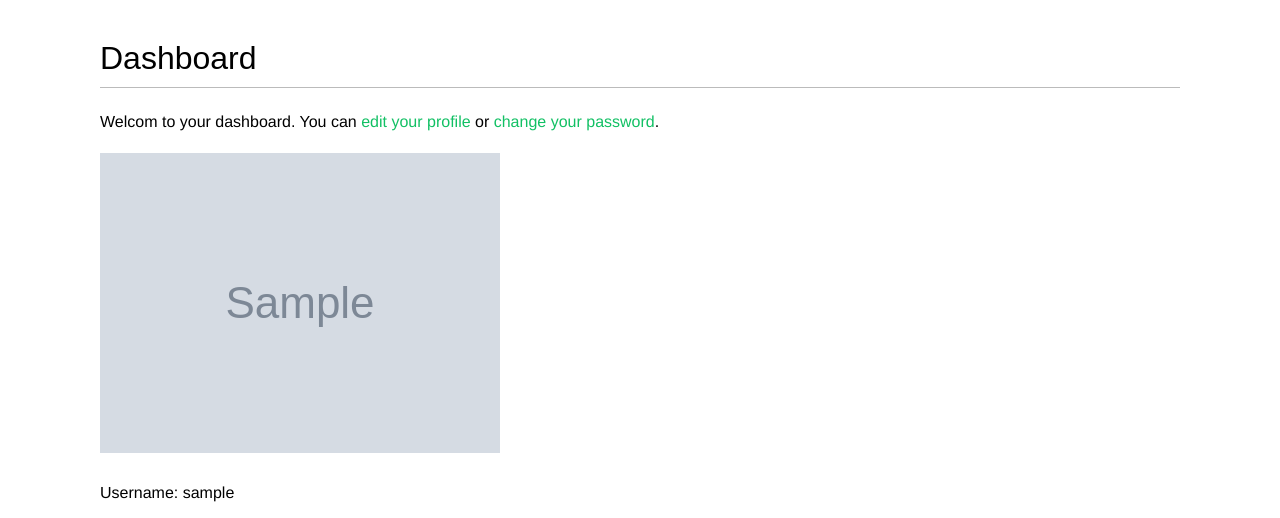
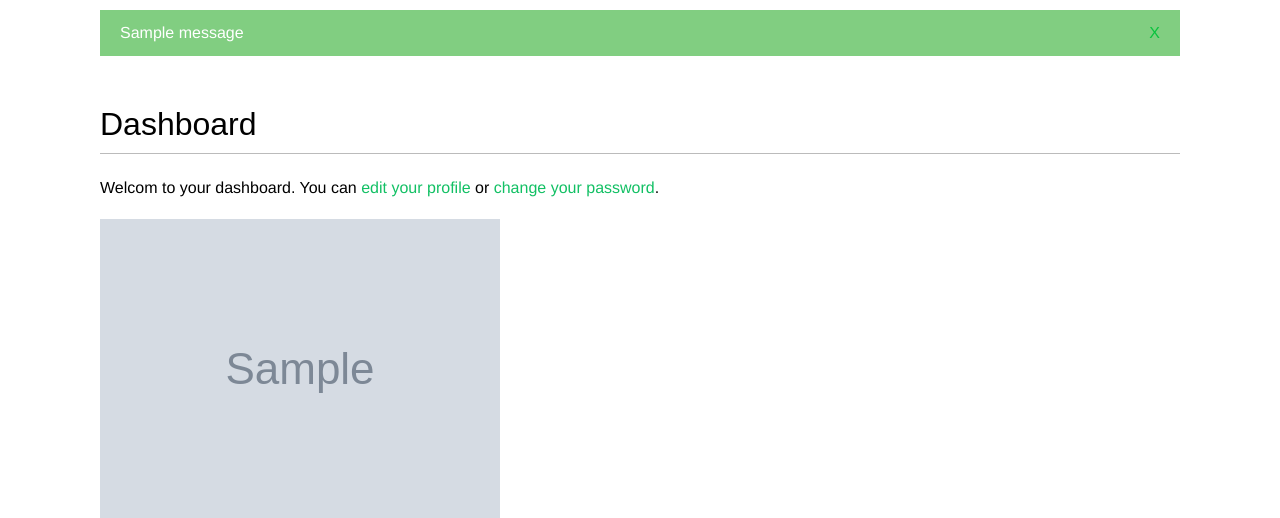
Before and after one commit to mohandgnibi/Django5_By_Example, a Django app: page /account/ in a window 1280 px wide. Shown: the part 48-566 px from the top of the page. Run offline with Django 5.2, Linux system fonts and the light colour scheme; a user stored in the database is signed in; tables that the repository leaves empty hold one stand-in row (values such as "Sample post"); grey boxes marked "Sample" are stand-in pictures; one stand-in notice (Sample message) is shown; some web fonts are replaced.

Commit message:
Chapter05 <Using the messages framework>

```diff
--- a/Social_Website/account/templates/base.html
+++ b/Social_Website/account/templates/base.html
@@ -33,9 +33,22 @@
         {% endif %}
       </span>
     </div>
+
+    {% if messages %}
+    <ul class="messages">
+      {% for message in messages %}
+        <li class="{{ message.tags }}">
+          {{ message|safe }}
+          <a href="#" class="close">X</a>
+        </li>
+      {% endfor %}
+    </ul>
+    {% endif %}
+
     <div id="content">
       {% block content %}
       {% endblock content %}
     </div>
+
   </body>
 </html>
--- a/Social_Website/account/views.py
+++ b/Social_Website/account/views.py
@@ -2,6 +2,7 @@ from django.contrib.auth import authenticate, login
 from django.contrib.auth.decorators import login_required
 from django.http import HttpResponse
 from django.shortcuts import render
+from django.contrib import messages
 
 from .forms import LoginForm, UserRegistrationForm, UserEditForm, ProfileEditForm
 from .models import Profile
@@ -63,6 +64,9 @@ def edit(request):
         if user_form.is_valid() and profile_form.is_valid():
             user_form.save()
             profile_form.save()
+            messages.success(request, 'Profile updated succefully')
+        else:
+            messages.error(request, 'Error updating your profile')
     else:
         user_form = UserEditForm(instance=request.user)
         profile_form = ProfileEditForm(instance=request.user.profile)
--- a/Social_Website/bookmarks/settings.py
+++ b/Social_Website/bookmarks/settings.py
@@ -31,7 +31,10 @@ ALLOWED_HOSTS = ["*"]
 # Application definition
 
 INSTALLED_APPS = [
+    # Local
     "account.apps.AccountConfig",
+
+    # Default django apps
     "django.contrib.admin",
     "django.contrib.auth",
     "django.contrib.contenttypes",
```
